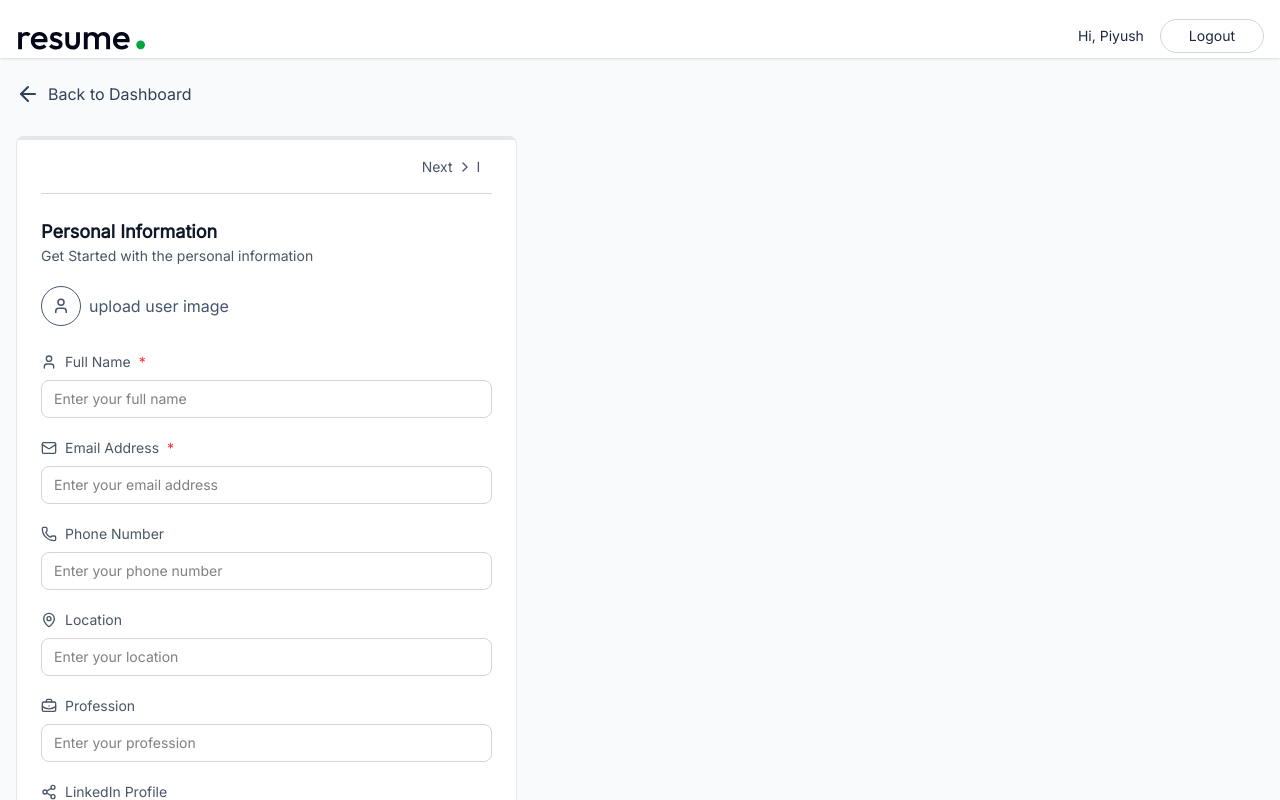
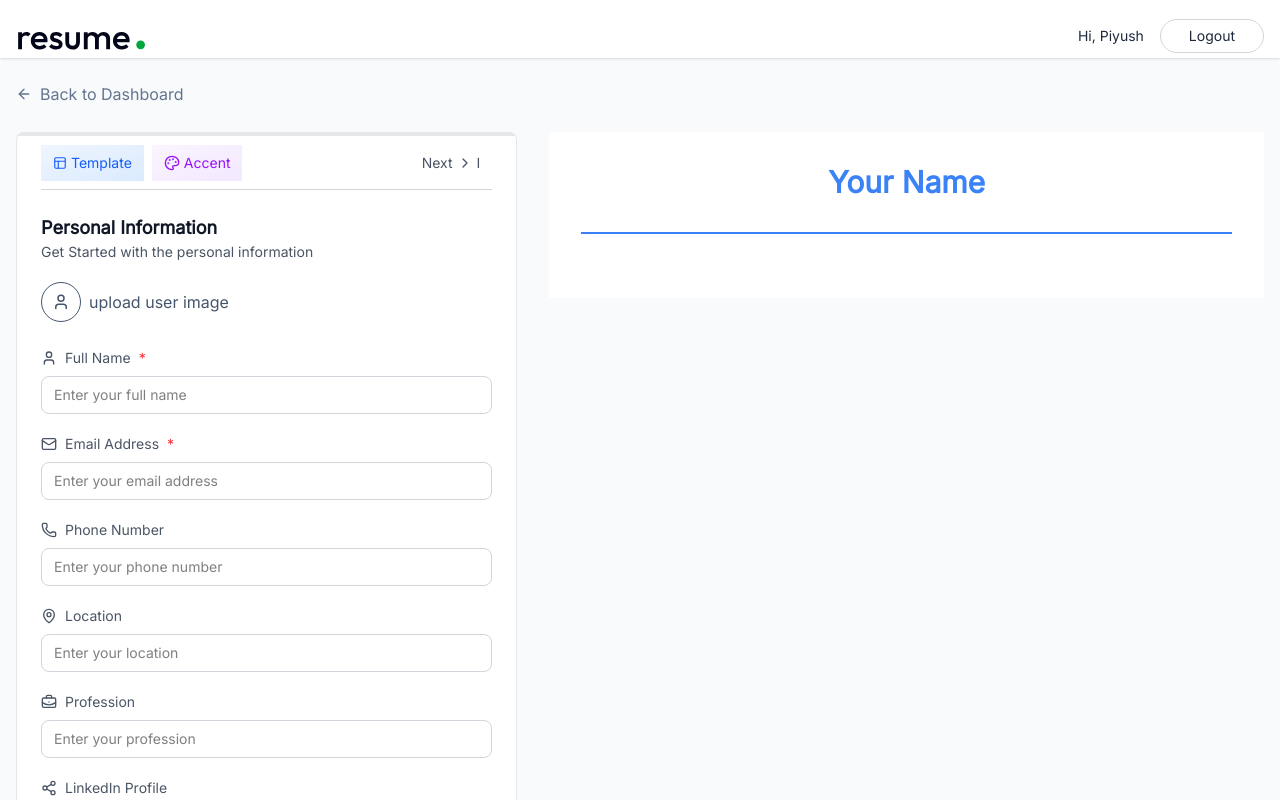
Before and after one commit to piyush-atrish/AI-powered-Resume-Builder, a React (Vite) app in the folder client/: page /app/builder/1 in a window 1280 px wide. Shown: the top 800 px of the page. Built offline with nearby package versions, Linux system fonts and the light colour scheme.

Commit message:
preview page + template button + color picker added

```diff
--- /dev/null
+++ b/client/src/components/ColorPicker.jsx
@@ -0,0 +1,50 @@
+import React from 'react'
+import { Palette, Check } from 'lucide-react'
+
+const ColorPicker = ({selectedColor, onChange}) => {
+
+    const colors = [
+        { name: "Blue", value: "#3B82F6" },
+        { name: "Indigo", value: "#6366F1" },
+        { name: "Purple", value: "#8B5CF6" },
+        { name: "Green", value: "#10B981" },
+        { name: "Red", value: "#EF4444" },
+        { name: "Orange", value: "#F97316" },
+        { name: "Teal", value: "#14B8A6" },
+        { name: "Pink", value: "#EC4899" },
+        { name: "Gray", value: "#6B7280" },
+        { name: "Black", value: "#1F2937" }
+    ]
+
+    const[isOpen, setIsOpen] = React.useState(false)
+
+    return (
+        <div className='relative'>
+            <button onClick={()=> setIsOpen(! isOpen)} className='flex items-center gap-1 text-sm text-purple-600 bg-gradient-to-br from-purple-50 to-purple-100
+            ring-purple-300 hover:ring transition-all px-3 py-2 rounded-1g'>
+                <Palette size={16}/> <span className="max-sm:hidden">Accent</span>
+            </button>
+            {isOpen && (
+                <div className='grid grid-cols-4 w-60 gap-2 absolute top-full left-0
+                right-0 p-3 mt-2 z-10 bg-white rounded-md border border-gray-200 shadow-sm'>
+                    {colors.map((color)=>(
+                        <div key={color.value} className='relative cursor-pointer group
+                        flex flex-col' onClick={()=> {onChange(color.value)}}>
+                        <div className="w-12 h-12 rounded-full border-2 border-transparent group-hover : border-black/25
+                        transition-colors" style={{backgroundColor : color.value}}>
+                        </div>
+                        {selectedColor === color.value && (
+                            <div className='absolute top-0 left-0 right-0 bottom-4.5 flex items-center justify-center'>
+                                <Check className="size-5 text-white"/>
+                            </div>
+                        )}
+                        <p className='text-xs text-center mt-1 text-gray-600'>{color.name}</p>
+                        </div>
+                    ))}
+                </div>
+            )}
+        </div>
+    )
+}
+
+export default ColorPicker
--- /dev/null
+++ b/client/src/components/ResumePreview.jsx
@@ -0,0 +1,66 @@
+import React from 'react'
+import ModernTemplate from './templates/ModernTemplate'
+import ClassicTemplate from './templates/ClassicTemplate'
+import MinimalTemplate from './templates/MinimalTemplate'
+import MinimalImageTemplate from './templates/MinimalImageTemplate'
+
+const ResumePreview = ({ data, template, accentColor, classes = "" }) => {
+
+    const renderTemplate = ()=>{
+        switch (template) {
+            case "modern":
+                return <ModernTemplate data={data} accentColor={accentColor}/>;
+            case "minimal":
+                return <MinimalTemplate data={data} accentColor={accentColor}/>;
+            case "minimal-image":
+                return <MinimalImageTemplate data={data} accentColor={accentColor}/>;
+            default:
+                return <ClassicTemplate data={data} accentColor={accentColor}/>;
+        }
+    }
+
+
+  return (
+    <div className='w-full bg-gray-100'>
+        <div id="resume-preview" className={"border border-gray-200 print : shadow-none print : border-none " + classes}>
+        {renderTemplate()}
+        </div>
+
+        <style jsx>
+            {`
+                @page {
+                    size: letter;
+                    margin: 0;
+                }
+                @media print {
+                    html, body {
+                        width: 8.5in;
+                        height: 11in;
+                        overflow: hidden;
+                    }
+                    body * {
+                    visibility: hidden;
+                    }
+
+                    #resume-preview, #resume-preview*{
+                        visibility: visible;
+                    }
+                    #resume-preview {
+                        position: absolute;
+                        left: 0;
+                        top: 0;
+                        width: 100%;
+                        height: auto;
+                        margin: 0;
+                        padding: 0;
+                        box-shadow: none ! important;
+                        border: none ! important;
+                    }
+                }
+            `}
+        </style>
+    </div>
+  )
+}
+
+export default ResumePreview
--- /dev/null
+++ b/client/src/components/TemplateSelector.jsx
@@ -0,0 +1,69 @@
+import React from 'react'
+import { useState } from 'react'
+import { Layout, Check } from 'lucide-react'
+
+const TemplateSelector = ({selectedTemplate, onChange}) => {
+
+   const[isOpen, setIsOpen] = useState(false)
+
+   const templates = [
+    {
+        id: "classic",
+        name: "Classic",
+        preview: "A clean, traditional resume template with a professional layout and clear sections and professional typography.",
+    },
+    {
+        id: "modern",
+        name: "Modern",
+        image: "/templates/modern.png",
+        preview: "A sleek, contemporary resume template with a modern design and clean aesthetics."
+    },
+    {
+        id: "minimal",
+        name: "Minimal",
+        preview: "A simple, elegant resume template with a minimalist design and clean layout."
+    },
+    {
+        id: "minimal-image",
+        name: "Minimal Image",
+        image: "/templates/minimal-image.png",
+        preview: "A clean, minimalist resume template with a focus on images and visual elements."
+    }
+   ]
+
+  return (
+    <div className='relative'>
+        <button onClick={()=> setIsOpen(! isOpen)} className='flex items-center gap-1 text-sm text-blue-600 bg-gradient-to-br from-blue-50 to-blue-100
+        ring-blue-300 hover:ring transition-all px-3 py-2 rounded-1g'>
+            <Layout size={14} /> <span className='max-sm:hidden'>Template</span>
+        </button>
+        {isOpen && (
+            <div className='absolute top-full w-xs p-3 mt-2 space-y-3 z-10 bg-white rounded-md border border-gray-200 shadow-sm'>
+                {templates.map((template) => (
+                    <div key={template.id} onClick={() => {
+                        onChange(template.id)
+                        setIsOpen(false)
+                    }} className={`relative p-3 border rounded-md cursor-pointer transition-all
+                    ${selectedTemplate === template.id ? "border-blue-400 bg-blue-100" : "border-gray-300 hover:border-gray-400 hover:bg-gray-100"}`}>
+                        {selectedTemplate === template.id && (
+                            <div className="absolute top-2 right-2">
+                                <div className='size-5 bg-blue-400 rounded-full flex items-center justify-center'>
+                                    <Check className="w-3 h-3 text-white" />
+                                </div>
+                            </div>
+                        )}
+
+                        <div className="space-y-1">
+                            <h4 className=' font-medium text-gray-800'>{template. name}</h4>
+                            <div className='mt-2 p-2 bg-blue-50 rounded text-xs text-gray-500 italic'>{template.preview}</div>
+                        </div>
+
+                    </div>
+                ))}
+            </div>
+        )}
+        </div>
+  )
+}
+
+export default TemplateSelector
--- a/client/src/assets/templates/ClassicTemplate.jsx
+++ b/client/src/components/templates/ClassicTemplate.jsx
@@ -1,4 +1,4 @@
-import { Mail, Phone, MapPin, Linkedin, Globe } from "lucide-react";
+import { Mail, Phone, MapPin, Share2, Globe } from "lucide-react";
 
 const ClassicTemplate = ({ data, accentColor }) => {
     const formatDate = (dateStr) => {
@@ -39,7 +39,7 @@ const ClassicTemplate = ({ data, accentColor }) => {
                     )}
                     {data.personal_info?.linkedin && (
                         <div className="flex items-center gap-1">
-                            <Linkedin className="size-4" />
+                            <Share2 className="size-4" />
                             <span className="break-all">{data.personal_info.linkedin}</span>
                         </div>
                     )}
--- a/client/src/assets/templates/ModernTemplate.jsx
+++ b/client/src/components/templates/ModernTemplate.jsx
@@ -1,4 +1,4 @@
-import { Mail, Phone, MapPin, Linkedin, Globe } from "lucide-react";
+import { Mail, Phone, MapPin, Share2, Globe } from "lucide-react";
 
 const ModernTemplate = ({ data, accentColor }) => {
 	const formatDate = (dateStr) => {
@@ -39,7 +39,7 @@ const ModernTemplate = ({ data, accentColor }) => {
 					)}
 					{data.personal_info?.linkedin && (
 						<a target="_blank" href={data.personal_info?.linkedin} className="flex items-center gap-2">
-							<Linkedin className="size-4" />
+						<Share2 className="size-4" />
 							<span className="break-all text-xs">{data.personal_info.linkedin.split("https://www.")[1] ? data.personal_info.linkedin.split("https://www.")[1] : data.personal_info.linkedin}</span>
 						</a>
 					)}
--- a/client/src/pages/ResumeBuilder.jsx
+++ b/client/src/pages/ResumeBuilder.jsx
@@ -5,6 +5,9 @@ import { dummyResumeData } from '../assets/assets'
 import { Link } from 'react-router-dom'
 import { ArrowLeftIcon, User, FileText, Briefcase, GraduationCap, FolderIcon, Sparkles, ChevronLeft, ChevronRight } from 'lucide-react'
 import PersonalInfoForm from '../components/PersonalInfoForm'
+import ResumePreview from '../components/ResumePreview'
+import TemplateSelector from '../components/TemplateSelector'
+import ColorPicker from '../components/ColorPicker'
 
 const Resumebuilder = () => {
 
@@ -50,13 +53,13 @@ const Resumebuilder = () => {
 
   return (
     <div>
-      <div className="max-w-7x1 mx-auto px-4 py-6">
-        <Link to={'/app'} className='inline-flex gap-2 items-center text-slate-500 hover: text-slate-700 transition-all' >
-        <ArrowLeftIcon GlassName="size-4"/> Back to Dashboard
+      <div className="max-w-7xl mx-auto px-4 py-6">
+        <Link to={'/app'} className='inline-flex gap-2 items-center text-slate-500 hover:text-slate-700 transition-all' >
+        <ArrowLeftIcon className="size-4"/> Back to Dashboard
       </Link>
       </div>
 
-      <div className='max-w-7x1 mx-auto px-4 pb-8'>
+      <div className='max-w-7xl mx-auto px-4 pb-8'>
         <div className='grid lg:grid-cols-12 gap-8'>
           {/* Left Panel Form */}
           <div className='relative lg:col-span-5 rounded-lg overflow-hidden'>
@@ -68,7 +71,12 @@ const Resumebuilder = () => {
 
             {/* Section Navigation */}
           <div className="flex justify-between items-center mb-6 border-b border-gray-300 py-1">
-          <div></div>
+
+          <div className='flex items-center gap-2'>
+            <TemplateSelector selectedTemplate={resumeData.template} onChange={(template)=>setResumeData(prev=>({...prev, template}))}/>
+            <ColorPicker selectedColor={resumeData.accent_color} onChange={(accent_color)=>setResumeData(prev=>({...prev, accent_color}))}/>
+          </div>
+
           <div className='flex items-center'>
                 {activeSectionIndex != 0 && (
                 <button onClick={() => setActiveSectionIndex((prevIndex)=> Math.
@@ -96,7 +104,12 @@ const Resumebuilder = () => {
             </div>
           </div>
           {/* Right Panel Preview */}
-          <div></div>
+          <div className='lg:col-span-7 max-lg:mt-6'>
+            <div>
+              {/*---buttons---*/}
+            </div>
+            <ResumePreview data={resumeData} template={resumeData.template} accentColor={resumeData.accent_color}/>
+          </div>
         </div>
       </div>
 
```
Also changed, not shown: client/src/components/templates/MinimalImageTemplate.jsx (renamed from client/src/assets/templates/MinimalImageTemplate.jsx), client/src/components/templates/MinimalTemplate.jsx (renamed from client/src/assets/templates/MinimalTemplate.jsx).
